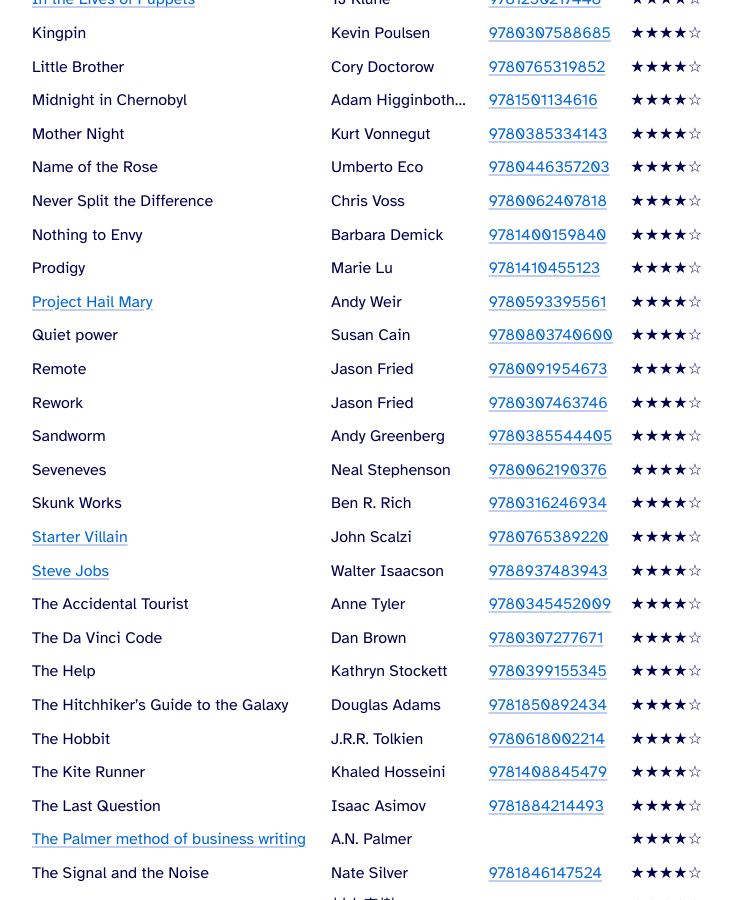
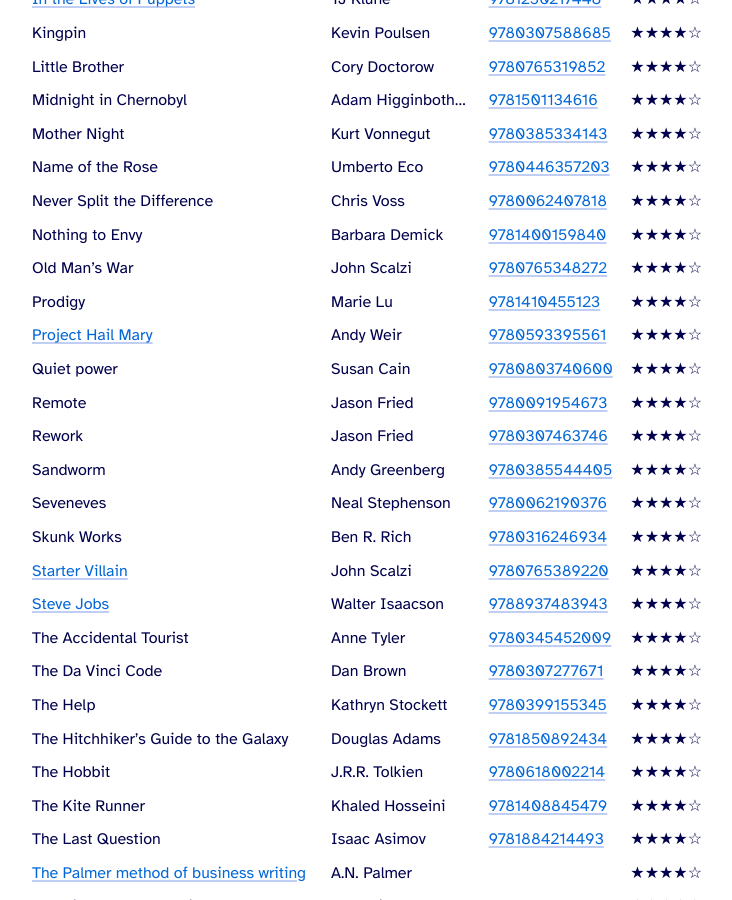
Before and after one commit to cimm/suffix, a Jekyll site: the page built from reading/index.html, in a window 1280 px wide and 900 px high, scrolled down 1467 px. Shown: the whole window, without its empty margins (273-1005 px from the left). Built offline with Jekyll 4.4.1, drawn with Linux system fonts in a browser that asks for light colours.

Commit message:
Add Old Man’s War by J. Scalzi

```diff
--- a/_data/books.yml
+++ b/_data/books.yml
@@ -344,6 +344,11 @@
   isbn13: 9781400159840
   rating: 4
   read: 2023
+- name: "Old Man’s War"
+  author: "John Scalzi"
+  isbn13: 9780765348272
+  rating: 4
+  read: 2026
 - name: "Pandora’s Star"
   author: "Peter F. Hamilton"
   isbn13: 9780345461629
```
